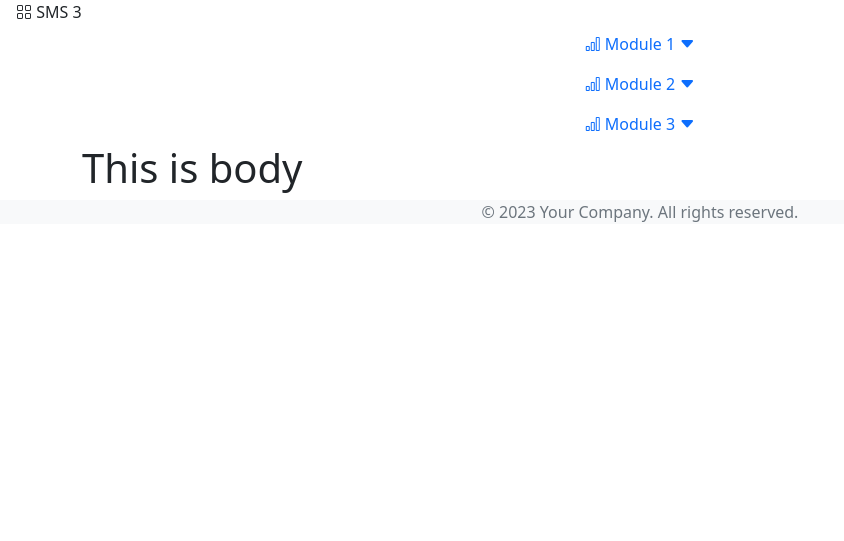
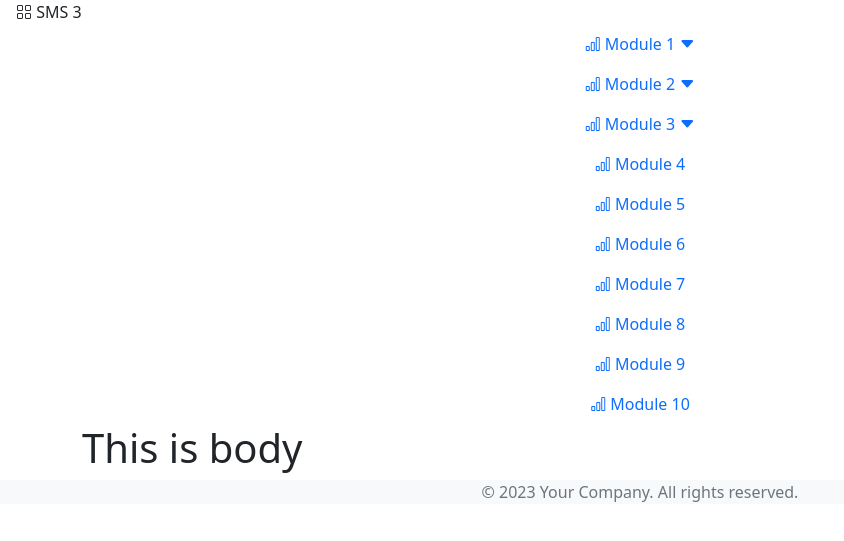
Before and after one commit to padrigon-lynbert/cc_clubs, a PHP site: page / in a window 1280 px wide. Shown: the top 541 px of the page, without its empty margins (0-844 px from the left). Run offline with PHP 8.4, Linux system fonts and the light colour scheme.

Commit message:
add some modules without dropdown

```diff
--- a/module_1/index.php
+++ b/module_1/index.php
@@ -82,7 +82,47 @@
     </div>
 
     <!-- Repeat similar structure for modules 4 to 10 -->
+    <!-- module 4 -->
+    <a href="#" class="nav-link text-center">
+      <i class="bi bi-bar-chart"></i>
+      <span class="description">Module 4</span>
+    </a>
 
+    <!-- module 5 -->
+    <a href="#" class="nav-link text-center">
+      <i class="bi bi-bar-chart"></i>
+      <span class="description">Module 5</span>
+    </a>
+
+    <!-- module 6 -->
+    <a href="#" class="nav-link text-center">
+      <i class="bi bi-bar-chart"></i>
+      <span class="description">Module 6</span>
+    </a>
+
+    <!-- module 7 -->
+    <a href="#" class="nav-link text-center">
+      <i class="bi bi-bar-chart"></i>
+      <span class="description">Module 7</span>
+    </a>
+
+    <!-- module 8 -->
+    <a href="#" class="nav-link text-center">
+      <i class="bi bi-bar-chart"></i>
+      <span class="description">Module 8</span>
+    </a>
+
+    <!-- module 9 -->
+    <a href="#" class="nav-link text-center">
+      <i class="bi bi-bar-chart"></i>
+      <span class="description">Module 9</span>
+    </a>
+
+    <!-- module 10 -->
+    <a href="#" class="nav-link text-center">
+      <i class="bi bi-bar-chart"></i>
+      <span class="description">Module 10</span>
+    </a>
 
   </nav>
   </div>
```
Also changed, not shown: module_1/index.html (+40 -0 lines).
